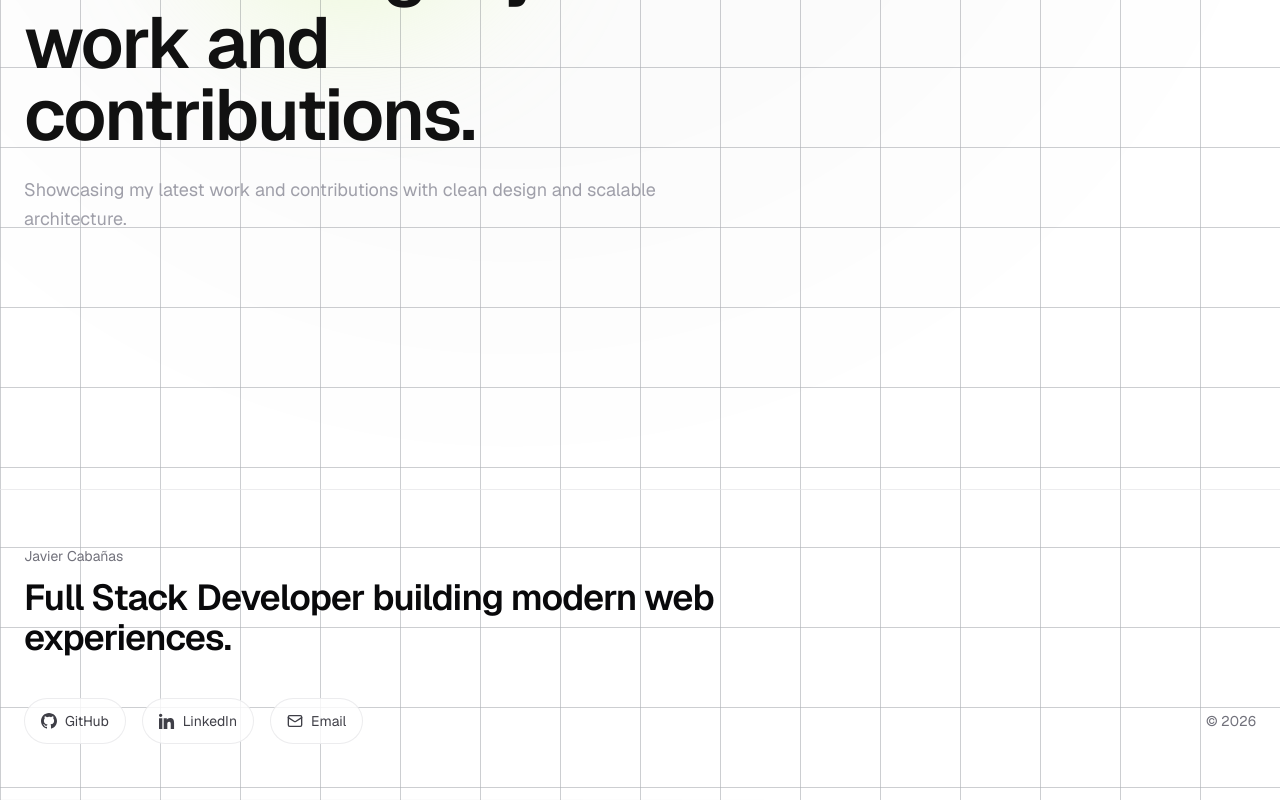
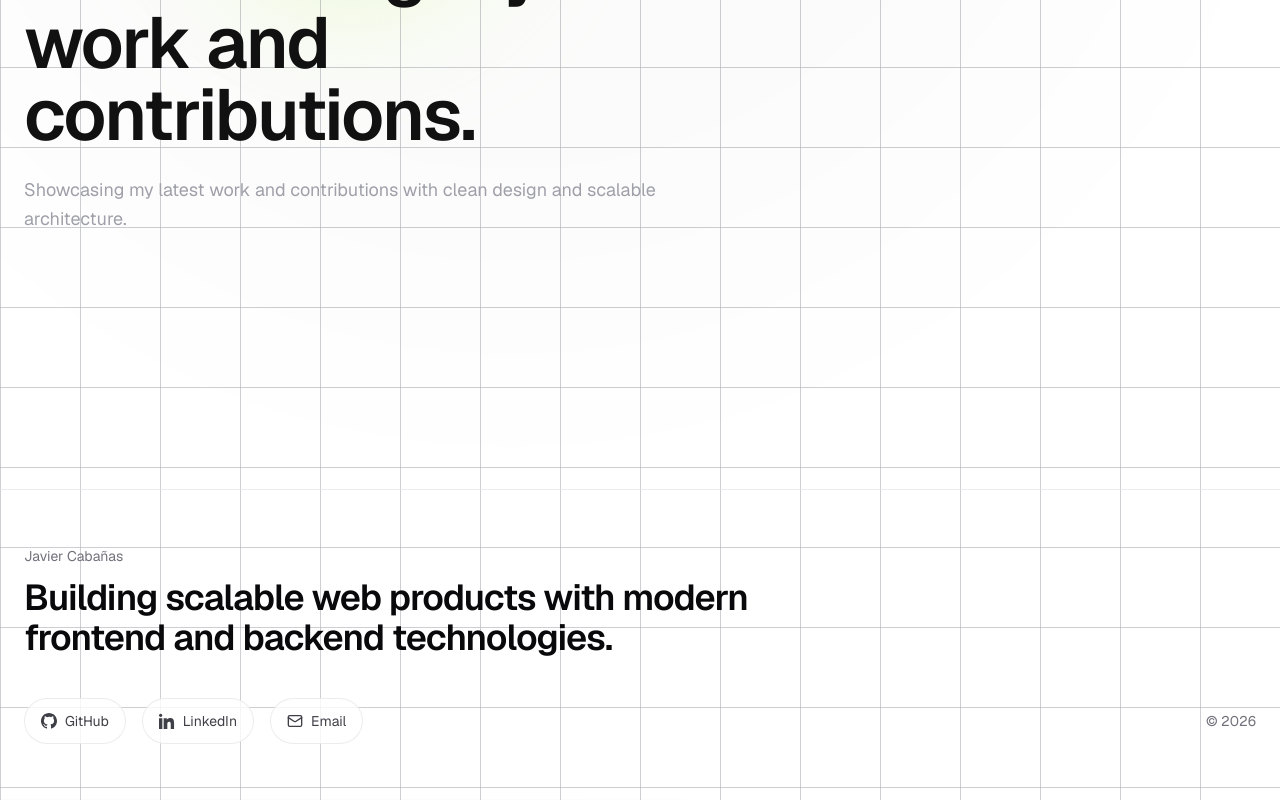
Before and after one commit to vichule/portfolio-javier, a Next.js app: page / in a window 1280 px wide. Shown: the part 4893-5693 px from the top of the page. Built offline with nearby package versions, Linux system fonts and the light colour scheme.

Commit message:
minor updates

```diff
--- a/app/globals.css
+++ b/app/globals.css
@@ -156,3 +156,30 @@ html.dark {
   background: rgba(255, 255, 255, 0.08);
   color: rgb(212 212 216);
 }
+
+/* para los blobs flotantes */
+@keyframes float {
+  0% {
+    transform: translateY(0px);
+  }
+
+  50% {
+    transform: translateY(-12px);
+  }
+
+  100% {
+    transform: translateY(0px);
+  }
+}
+
+.blob-float {
+  animation: float 14s ease-in-out infinite;
+}
+.blob-float-slow {
+  animation: float 18s ease-in-out infinite;
+}
+
+.blob-float-delayed {
+  animation: float 16s ease-in-out infinite;
+  animation-delay: 4s;
+}
--- a/components/layout/background-blobs.tsx
+++ b/components/layout/background-blobs.tsx
@@ -15,21 +15,24 @@ function Blob({ className }: BlobProps) {
 
 export function BackgroundBlobs() {
   return (
-    <div className="absolute inset-0 -z-10 overflow-hidden">
+    <div className="absolute inset-0 -z-10 overflow-hidden blob-float">
 
       <Blob className="
+      blob-float
         top-[800px] right-[-150px]
         w-[400px] h-[400px]
         bg-sky-200/35 dark:bg-sky-500/25
       " />
 
       <Blob className="
+      blob-float-delayed
         top-[1600px] right-[5%]
         w-[320px] h-[320px]
         bg-white/0 dark:bg-white/25
       " />
 
       <Blob className="
+      blob-float-slow
       hidden md:block
         top-[3800px] right-[25%]
         w-[260px] h-[260px]
@@ -37,6 +40,7 @@ export function BackgroundBlobs() {
       " />
 
       <Blob className="
+      blob-float
         hidden md:block
         top-[4600px] left-[15%]
         w-[320px] h-[320px]
--- a/components/layout/footer.tsx
+++ b/components/layout/footer.tsx
@@ -23,7 +23,7 @@ export function Footer() {
         <div className="max-w-3xl">
           <p className="text-sm text-zinc-500 dark:text-zinc-400 mb-3">Javier Cabañas</p>
           <h2 className="text-3xl sm:text-4xl font-semibold tracking-tight text-zinc-950 dark:text-white">
-            Full Stack Developer building modern web experiences.
+            Building scalable web products with modern frontend and backend technologies.
           </h2>
         </div>
 
```
